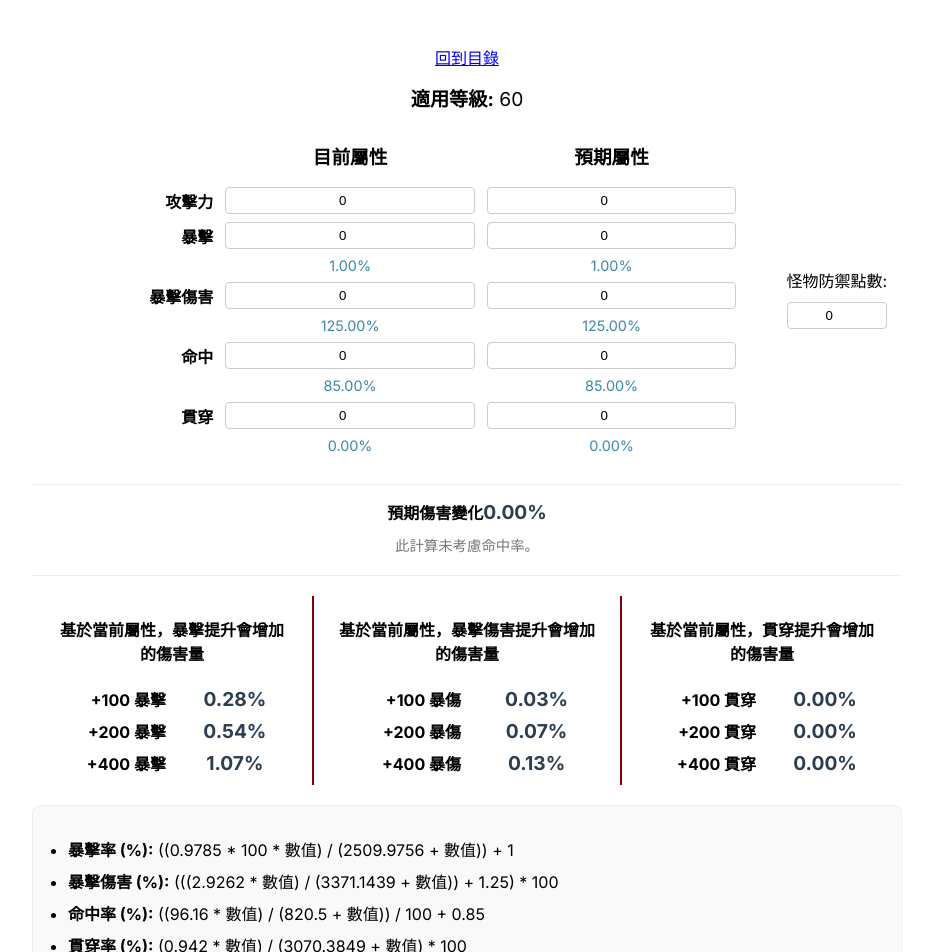
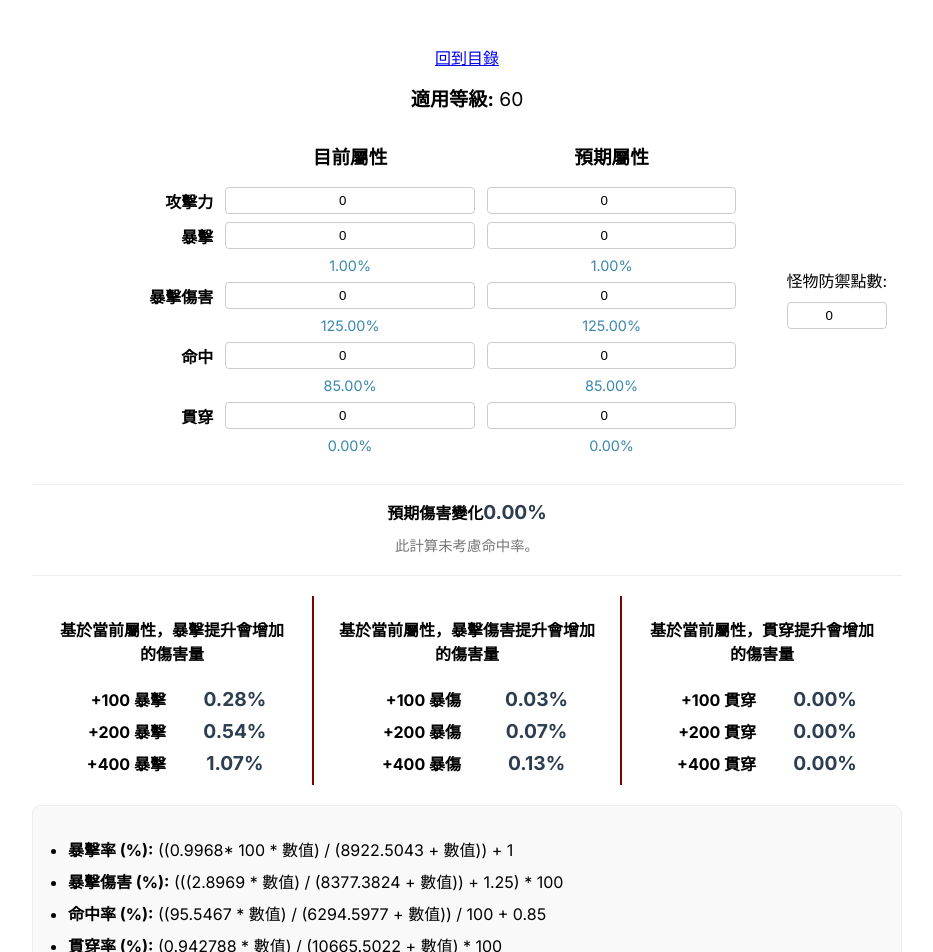
Before and after one commit to Liyobor/bns_tool, a Vue app in the folder website/: page /stats in a window 1280 px wide. Shown: the top 952 px of the page, without its empty margins (173-1106 px from the left). Built offline with nearby package versions, Linux system fonts and the light colour scheme.

Commit message:
update description-section

```diff
--- a/website/src/views/StatsCalculator.vue
+++ b/website/src/views/StatsCalculator.vue
@@ -114,14 +114,13 @@
         </div>
       </div>
     </div>
-
     <div class="description-section">
       <!-- <h3>計算公式與說明</h3> -->
       <ul>
-        <li><strong>暴擊率 (%):</strong> ((0.9785 * 100 * 數值) / (2509.9756 + 數值)) + 1</li>
-        <li><strong>暴擊傷害 (%):</strong> (((2.9262 * 數值) / (3371.1439 + 數值)) + 1.25) * 100</li>
-        <li><strong>命中率 (%):</strong> ((96.16 * 數值) / (820.5 + 數值)) / 100 + 0.85</li>
-        <li><strong>貫穿率 (%):</strong> (0.942 * 數值) / (3070.3849 + 數值) * 100</li>
+        <li><strong>暴擊率 (%):</strong> ((0.9968* 100 * 數值) / (8922.5043 + 數值)) + 1</li>
+        <li><strong>暴擊傷害 (%):</strong> (((2.8969 * 數值) / (8377.3824 + 數值)) + 1.25) * 100</li>
+        <li><strong>命中率 (%):</strong> ((95.5467 * 數值) / (6294.5977 + 數值)) / 100 + 0.85</li>
+        <li><strong>貫穿率 (%):</strong> (0.942788 * 數值) / (10665.5022 + 數值) * 100</li>
       </ul>
       <p class="note">某些屬性會因為自身與怪物的等級差距而產生變化。</p>
     </div>
```
